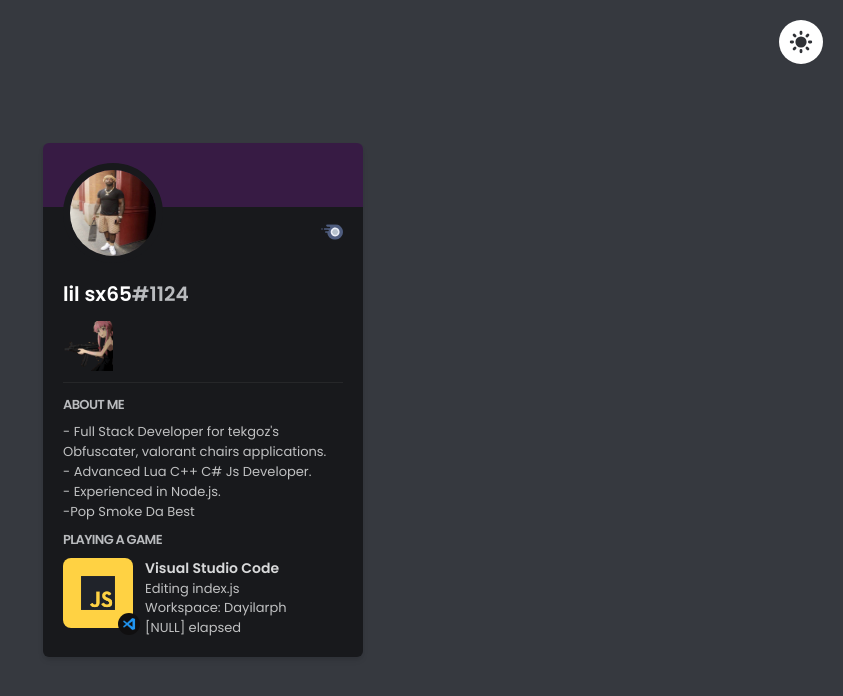
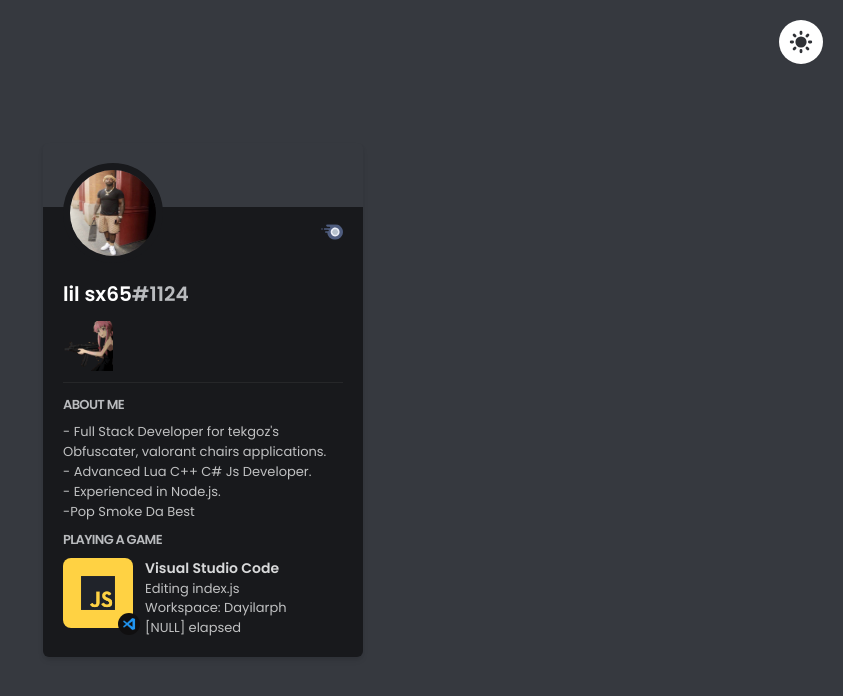
Before and after one commit to sx65/decodeyuum, a Next.js app: page / in a window 1280 px wide. Shown: the top 696 px of the page, without its empty margins (437-1280 px from the left). Built offline with nearby package versions, Linux system fonts and the light colour scheme.

Commit message:
Update index.js

```diff
--- a/pages/index.js
+++ b/pages/index.js
@@ -60,7 +60,7 @@ export default function Home() {
 					initial={{ y: 30, opacity: 0 }}
 					animate={{ y: 0, opacity: 1 }}
 				>
-								<div className="bg-[#371B44] w-full h-[4rem]" />
+								<div className="bg-[#36393f] w-full h-[4rem]" />
 
 
 
```
